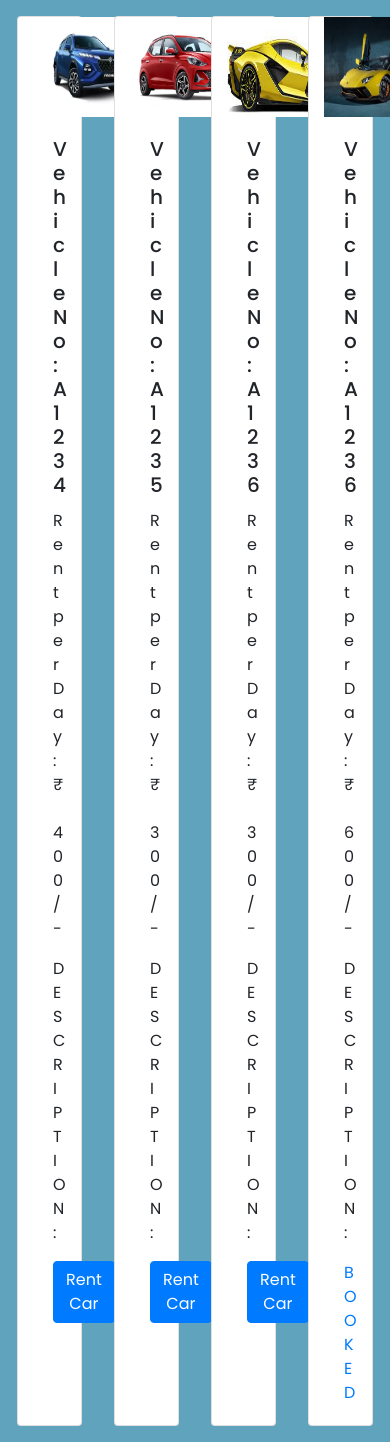
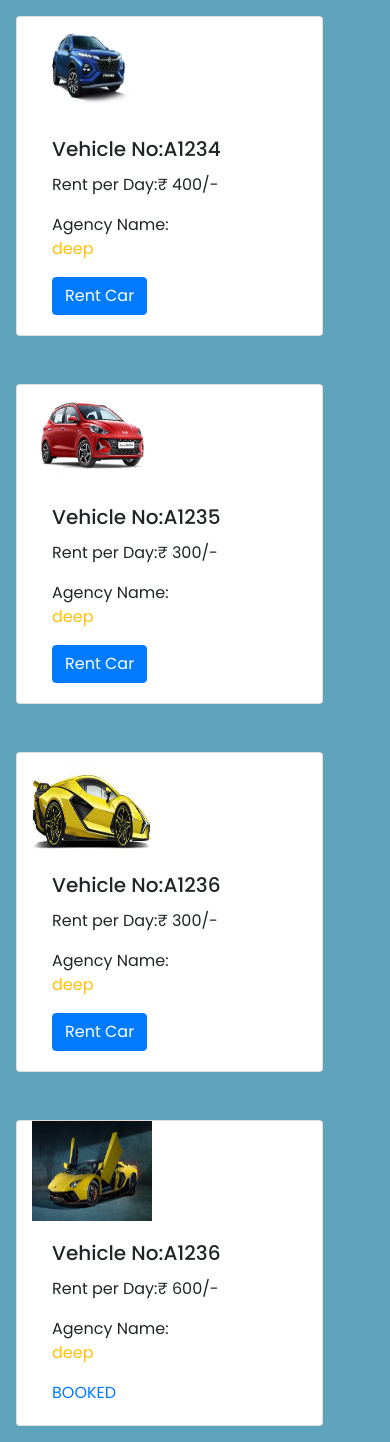
Before and after one commit to Codessmasher/car_rental, a PHP site: page /user/cars.php in a window 390 px wide; the page is wider, and only the part inside the window is pictured. Shown: the part 80-1522 px from the top of that part. Run offline with PHP 8.4, Linux system fonts and the light colour scheme; data comes from the database, SQL or seed files in the repository; some libraries are stand-ins or nearby versions.

Commit message:
resolved

```diff
--- a/includes/header_user.php
+++ b/includes/header_user.php
@@ -32,11 +32,12 @@ require('connection.inc.php');
       <li><a href="../user/user_order.php">Orders</a></li>
       <div class="dropdown">
           <button class="btn btn-light dropdown-toggle" type="button" id="dropdownMenuButton" data-toggle="dropdown" aria-haspopup="true" aria-expanded="false">
-          <?php
-          if (isset($_SESSION['usercvgfth'])) {
+            <?php if (isset($_SESSION['usercvgfth'])) {
               echo "" . $_SESSION['usercvgfth'] . "";
             } else {
-          ?>
+              echo "Guest";
+            } ?>
+          </button>
           <div class="dropdown-menu mr-5" aria-labelledby="dropdownMenuButton">
             <a class="dropdown-item" href="../user/login_user.php">User Login</a>
             <a class="dropdown-item" href="../agency/login_agency.php">Agency Login</a>
@@ -46,10 +47,6 @@ require('connection.inc.php');
                                                               echo "";
                                                             } ?></a>
           </div>
-          <?php
-          }
-          ?>
-        </button>
         </div>
     </ul>
   </nav>
--- /dev/null
+++ b/user/cars.css
@@ -0,0 +1,13 @@
+.card{
+    width: 30rem;
+}
+@media (max-width: 576px) {
+	#responsive{
+		display: grid;
+		grid-template-columns: 1fr;
+        gap: 1rem;
+	}
+    .card{
+        min-width: 60%;
+    }
+}
--- a/user/cars.php
+++ b/user/cars.php
@@ -1,10 +1,11 @@
 <?php
 require('../includes/header_user.php');
 ?>
+<link rel="stylesheet" href="cars.css">
+<!--end of navbar-->
 
-<!--end of navbar-->
-<div class="container">
-  <div class="row justify-content-center">
+<div class="container justify-content-center">
+  <div class="row" id="responsive">
 
     <?php
     $upq = "select * from cars";
@@ -13,12 +14,12 @@ require('../includes/header_user.php');
 
     while ($rpw = mysqli_fetch_array($ruq)) {
     ?>
-      <div class="card col-2 m-3" style="width: 20rem;">
+      <div class="card col-2 m-3">
         <?php echo '<img src="../images/' . $rpw['vehicle_image'] . '" width="120px" height="100px">' ?>
         <div class="card-body">
           <h5 class="card-title"><?php echo "Vehicle No:" . $rpw['vehicle_nmbr'] ?></h5>
           <p class="card-text">Rent per Day:<?php echo '₹' . '&nbsp' . $rpw['rentpday'] . "/-" ?></p>
-          <p class="card-text">DESCRIPTION:<?php echo '<br>' ?><?php echo $rpw['car_desc'] ?></p>
+          <p class="card-text">Agency Name: <span class="text-warning"><?php echo '<br>' ?><?php echo $rpw['vehicle_agency'] ?></span></p>
           <form action="checkout_user.php" method="post">
             <input type="hidden" name="id" value="<?php echo $rpw['id']; ?>">
             <?php
@@ -27,10 +28,10 @@ require('../includes/header_user.php');
               <span class="text-primary">BOOKED</span>
             <?php
 
-            }else if($rpw['status']!='AVAILABLE'){
-              ?>
+            } else if ($rpw['status'] != 'AVAILABLE') {
+            ?>
               <span class="text-danger">NOT AVAILABLE</span>
-              <?php
+            <?php
             } else {
             ?>
               <button type="submit" class="btn btn-primary" name="rent">Rent Car</button>
@@ -45,8 +46,3 @@ require('../includes/header_user.php');
     } ?>
   </div>
 </div>
-
-
-<script src="https://cdnjs.cloudflare.com/ajax/libs/jquery/3.6.0/jquery.min.js" integrity="sha512-894YE6QWD5I59HgZOGReFYm4dnWc1Qt5NtvYSaNcOP+u1T9qYdvdihz0PPSiiqn/+/3e7Jo4EaG7TubfWGUrMQ==" crossorigin="anonymous" referrerpolicy="no-referrer"></script>
-<script src="https://cdnjs.cloudflare.com/ajax/libs/popper.js/1.14.6/umd/popper.min.js" integrity="sha384-wHAiFfRlMFy6i5SRaxvfOCifBUQy1xHdJ/yoi7FRNXMRBu5WHdZYu1hA6ZOblgut" crossorigin="anonymous"></script>
-<script src="https://stackpath.bootstrapcdn.com/bootstrap/4.2.1/js/bootstrap.min.js" integrity="sha384-B0UglyR+jN6CkvvICOB2joaf5I4l3gm9GU6Hc1og6Ls7i6U/mkkaduKaBhlAXv9k" crossorigin="anonymous"></script>
--- a/user/login_style.css
+++ b/user/login_style.css
@@ -4,6 +4,9 @@ html {
 	padding: 0;
 	height: 100%;
 	background: #60a3bc !important;
+}
+nav,nav ul{
+z-index: 7777;
 }
 .user_card {
 	height: 400px;
```
Also changed, not shown: readme.md. Lines whose indentation alone changed are shown as unchanged.
